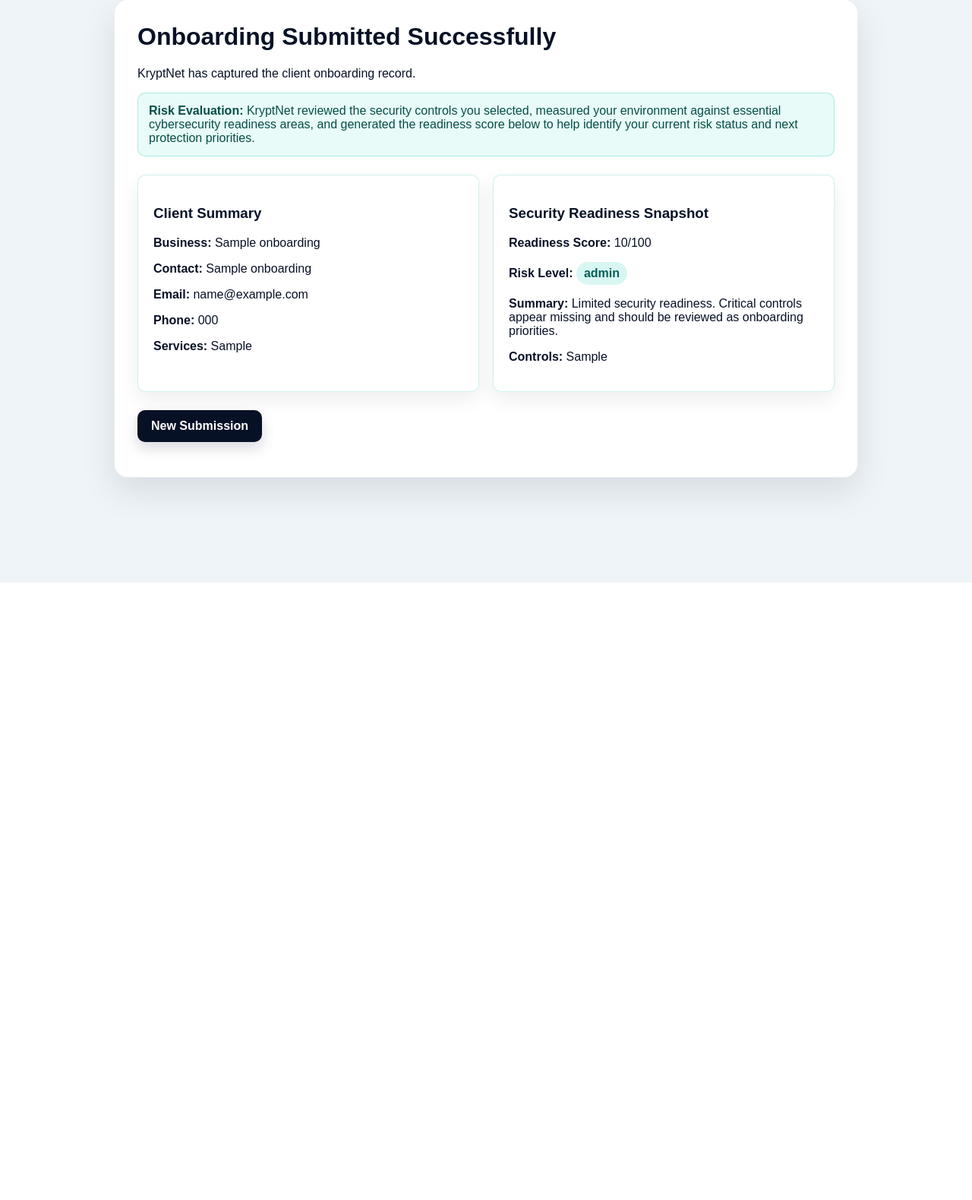
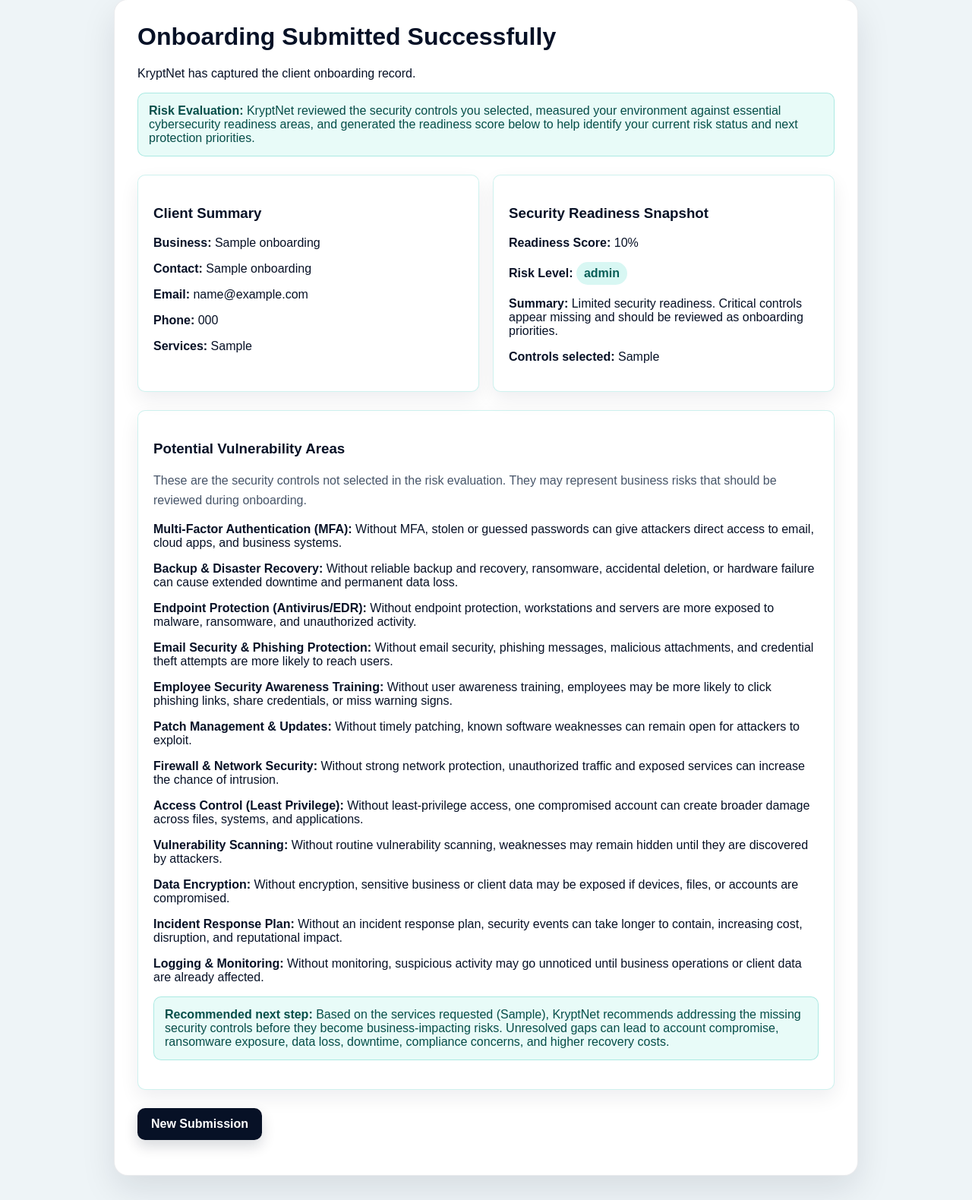
Before and after one commit to kofi4me/kryptnet-onboarding, a Flask app: page /success/1 in a window 1280 px wide. Shown: the part 33-1613 px from the top of the page at 76% size. Before the commit the page ends 800 px from the top, so only its background shows below. Run offline with Flask 3, Linux system fonts and the light colour scheme; tables that the repository leaves empty hold one stand-in row (values such as "Sample post").

Commit message:
Expand risk evaluation reporting

```diff
--- a/app.py
+++ b/app.py
@@ -5,6 +5,7 @@ import os
 import re
 import secrets
 import smtplib
+import textwrap
 
 from flask import Flask, jsonify, redirect, render_template, request, session, url_for
 from flask_migrate import Migrate
@@ -69,6 +70,56 @@ def split_csv(value):
     return [item.strip() for item in value.split(",") if item.strip()] if value else []
 
 
+def format_score(score):
+    if score is None:
+        score = 0
+    return f"{score}%"
+
+
+def build_control_assessment(record):
+    selected_controls = split_csv(record.risk_controls)
+    missing_controls = [
+        control for control in RISK_CONTROL_OPTIONS if control not in selected_controls
+    ]
+    exposure_lines = [
+        f"{control}: {RISK_CONTROL_EXPOSURES[control]}"
+        for control in missing_controls
+    ]
+    selected_controls_text = (
+        ", ".join(selected_controls) if selected_controls else "No implemented controls selected"
+    )
+    missing_controls_text = (
+        ", ".join(missing_controls) if missing_controls else "No major control gaps selected"
+    )
+
+    return {
+        "selected_controls": selected_controls,
+        "missing_controls": missing_controls,
+        "exposure_lines": exposure_lines,
+        "selected_controls_text": selected_controls_text,
+        "missing_controls_text": missing_controls_text,
+    }
+
+
+def build_service_risk_statement(record):
+    services = split_csv(record.selected_services)
+    services_text = ", ".join(services) if services else "the requested services"
+    assessment = build_control_assessment(record)
+    if not assessment["missing_controls"]:
+        return (
+            f"Based on the services requested ({services_text}), KryptNet should still "
+            "validate the selected controls, confirm they are configured correctly, "
+            "and identify any hidden gaps that may not be visible from the intake form."
+        )
+
+    return (
+        f"Based on the services requested ({services_text}), KryptNet recommends "
+        "addressing the missing security controls before they become business-impacting "
+        "risks. Unresolved gaps can lead to account compromise, ransomware exposure, "
+        "data loss, downtime, compliance concerns, and higher recovery costs."
+    )
+
+
 class ClientOnboarding(db.Model):
     id = db.Column(db.Integer, primary_key=True)
     business_name = db.Column(db.String(200), nullable=False)
@@ -119,6 +170,7 @@ class ClientOnboarding(db.Model):
             "notes": self.notes,
             "authorized": self.authorized,
             "risk_score": self.risk_score,
+            "risk_score_percent": format_score(self.risk_score or 0),
             "risk_level": self.risk_level,
             "security_readiness_score": self.risk_score,
             "readiness_summary": build_readiness_summary(
@@ -167,6 +219,21 @@ RISK_CONTROL_WEIGHTS = {
     "Data Encryption": 7,
 }
 
+RISK_CONTROL_EXPOSURES = {
+    "Multi-Factor Authentication (MFA)": "Without MFA, stolen or guessed passwords can give attackers direct access to email, cloud apps, and business systems.",
+    "Backup & Disaster Recovery": "Without reliable backup and recovery, ransomware, accidental deletion, or hardware failure can cause extended downtime and permanent data loss.",
+    "Endpoint Protection (Antivirus/EDR)": "Without endpoint protection, workstations and servers are more exposed to malware, ransomware, and unauthorized activity.",
+    "Email Security & Phishing Protection": "Without email security, phishing messages, malicious attachments, and credential theft attempts are more likely to reach users.",
+    "Employee Security Awareness Training": "Without user awareness training, employees may be more likely to click phishing links, share credentials, or miss warning signs.",
+    "Patch Management & Updates": "Without timely patching, known software weaknesses can remain open for attackers to exploit.",
+    "Firewall & Network Security": "Without strong network protection, unauthorized traffic and exposed services can increase the chance of intrusion.",
+    "Access Control (Least Privilege)": "Without least-privilege access, one compromised account can create broader damage across files, systems, and applications.",
+    "Vulnerability Scanning": "Without routine vulnerability scanning, weaknesses may remain hidden until they are discovered by attackers.",
+    "Data Encryption": "Without encryption, sensitive business or client data may be exposed if devices, files, or accounts are compromised.",
+    "Incident Response Plan": "Without an incident response plan, security events can take longer to contain, increasing cost, disruption, and reputational impact.",
+    "Logging & Monitoring": "Without monitoring, suspicious activity may go unnoticed until business operations or client data are already affected.",
+}
+
 
 def ensure_database_tables():
     # Keep migrations as the primary schema workflow, but bootstrap the core
@@ -187,9 +254,12 @@ def build_client_confirmation_email(record):
 
     services = split_csv(record.selected_services)
     services_text = ", ".join(services) if services else "Not specified"
-    risk_controls = split_csv(record.risk_controls)
-    risk_controls_text = ", ".join(risk_controls) if risk_controls else "Not specified"
+    assessment = build_control_assessment(record)
     readiness_summary = build_readiness_summary(record.risk_score, record.risk_level)
+    service_risk_statement = build_service_risk_statement(record)
+    exposure_text = "\n".join(f"- {line}" for line in assessment["exposure_lines"])
+    if not exposure_text:
+        exposure_text = "- No major missing control exposures were identified from the selected answers."
 
     body = f"""Hello {record.contact_name},
 
@@ -200,9 +270,17 @@ We have received your request for:
 - Contact email: {record.email}
 - Phone: {record.phone}
 - Services requested: {services_text}
-- Security readiness score: {record.risk_score}/100
+- Security readiness score: {format_score(record.risk_score)}
 - Risk level: {record.risk_level}
 - Readiness summary: {readiness_summary}
+- Controls selected as currently implemented: {assessment["selected_controls_text"]}
+- Controls not selected and requiring review: {assessment["missing_controls_text"]}
+
+Potential vulnerability areas:
+{exposure_text}
+
+Risk evaluation note:
+{service_risk_statement}
 
 Our team will review your submission and follow up with next steps.
 
@@ -229,9 +307,12 @@ def build_admin_notification_email(record):
 
     services = split_csv(record.selected_services)
     services_text = ", ".join(services) if services else "Not specified"
-    risk_controls = split_csv(record.risk_controls)
-    risk_controls_text = ", ".join(risk_controls) if risk_controls else "Not specified"
+    assessment = build_control_assessment(record)
     readiness_summary = build_readiness_summary(record.risk_score, record.risk_level)
+    service_risk_statement = build_service_risk_statement(record)
+    exposure_text = "\n".join(f"- {line}" for line in assessment["exposure_lines"])
+    if not exposure_text:
+        exposure_text = "- No major missing control exposures were identified from the selected answers."
 
     body = f"""A new onboarding submission has been received.
 
@@ -247,11 +328,19 @@ Servers: {record.servers if record.servers is not None else 'Not provided'}
 Email platform: {record.email_platform or 'Not provided'}
 Internet provider: {record.internet_provider or 'Not provided'}
 Number of WiFi AP: {record.wifi_aps if record.wifi_aps is not None else 'Not provided'}
-Risk evaluation controls: {risk_controls_text}
+Risk evaluation controls selected: {assessment["selected_controls_text"]}
+Missing controls requiring review: {assessment["missing_controls_text"]}
 Services requested: {services_text}
-Security readiness score: {record.risk_score}/100
+Security readiness score: {format_score(record.risk_score)}
 Risk level: {record.risk_level}
 Readiness summary: {readiness_summary}
+
+Potential vulnerability areas:
+{exposure_text}
+
+Risk evaluation note:
+{service_risk_statement}
+
 Notes: {record.notes or 'None'}
 Submitted at: {record.created_at.isoformat()}
 """
@@ -267,17 +356,22 @@ def generate_onboarding_report_pdf(record):
 
     def write_line(text, gap=18):
         nonlocal y
-        if y < 60:
-            pdf.showPage()
-            y = height - 50
-        pdf.drawString(50, y, str(text))
-        y -= gap
+        text = str(text)
+        if not text:
+            y -= gap
+            return
+        for wrapped_line in textwrap.wrap(text, width=92, subsequent_indent="  "):
+            if y < 60:
+                pdf.showPage()
+                y = height - 50
+            pdf.drawString(50, y, wrapped_line)
+            y -= gap
 
-    services = record.selected_services.split(",") if record.selected_services else []
+    services = split_csv(record.selected_services)
     services_text = ", ".join(services) if services else "Not specified"
-    risk_controls = split_csv(record.risk_controls)
-    risk_controls_text = ", ".join(risk_controls) if risk_controls else "Not specified"
+    assessment = build_control_assessment(record)
     readiness_summary = build_readiness_summary(record.risk_score, record.risk_level)
+    service_risk_statement = build_service_risk_statement(record)
 
     pdf.setTitle(f"KryptNet Onboarding Report {record.id}")
     pdf.setFont("Helvetica-Bold", 18)
@@ -302,14 +396,33 @@ def generate_onboarding_report_pdf(record):
         f"Email Platform: {record.email_platform or 'Not provided'}",
         f"Internet Provider: {record.internet_provider or 'Not provided'}",
         "",
-        f"Risk Evaluation Controls: {risk_controls_text}",
+        f"Risk Evaluation Controls Selected: {assessment['selected_controls_text']}",
+        f"Controls Not Selected For Review: {assessment['missing_controls_text']}",
         f"Services Requested: {services_text}",
-        f"Security Readiness Score: {record.risk_score}/100",
+        f"Security Readiness Score: {format_score(record.risk_score)}",
         f"Risk Level: {record.risk_level}",
         f"Readiness Summary: {readiness_summary}",
         "",
-        f"Notes: {record.notes or 'None'}",
+        "Potential Vulnerability Areas:",
     ]
+
+    for exposure_line in assessment["exposure_lines"]:
+        report_lines.append(f"- {exposure_line}")
+
+    if not assessment["exposure_lines"]:
+        report_lines.append(
+            "- No major missing control exposures were identified from the selected answers."
+        )
+
+    report_lines.extend(
+        [
+            "",
+            "Risk Evaluation Note:",
+            service_risk_statement,
+            "",
+            f"Notes: {record.notes or 'None'}",
+        ]
+    )
 
     for line in report_lines:
         write_line(line)
@@ -634,6 +747,7 @@ def submission_success(submission_id):
     email_status = request.args.get("email_status", "unknown")
     admin_email_status = request.args.get("admin_email_status", "unknown")
     readiness_summary = build_readiness_summary(record.risk_score, record.risk_level)
+    assessment = build_control_assessment(record)
     return render_template(
         "success.html",
         record=record,
@@ -641,6 +755,9 @@ def submission_success(submission_id):
         admin_email_status=admin_email_status,
         admin_notification_email=ADMIN_NOTIFICATION_EMAIL,
         readiness_summary=readiness_summary,
+        assessment=assessment,
+        service_risk_statement=build_service_risk_statement(record),
+        risk_score_percent=format_score(record.risk_score),
     )
 
 
@@ -739,17 +856,6 @@ def healthcheck():
     )
 
 
-@app.route("/admin-config-check")
-def admin_config_check():
-    return jsonify(
-        {
-            "admin_password_configured": ADMIN_PASSWORD != "change-me-now",
-            "admin_username_configured": ADMIN_USERNAME != "admin",
-            "admin_username_length": len(ADMIN_USERNAME),
-        }
-    )
-
-
 ensure_database_tables()
 
 
--- a/templates/admin.html
+++ b/templates/admin.html
@@ -35,7 +35,7 @@
                     <td>{{ record.email }}</td>
                     <td>{{ record.selected_services.replace(',', ', ') }}</td>
                     <td>{{ record.risk_controls.replace(',', ', ') if record.risk_controls else 'Not provided' }}</td>
-                    <td><span class="badge">{{ record.risk_score }}/100 - {{ record.risk_level }} risk</span></td>
+                    <td><span class="badge">{{ record.risk_score }}% - {{ record.risk_level }} risk</span></td>
                     <td>{{ record.created_at.strftime('%Y-%m-%d %H:%M') }}</td>
                 </tr>
                 {% else %}
--- a/templates/success.html
+++ b/templates/success.html
@@ -19,11 +19,23 @@
             </div>
             <div class="card">
                 <h3>Security Readiness Snapshot</h3>
-                <p><strong>Readiness Score:</strong> {{ record.risk_score }}/100</p>
+                <p><strong>Readiness Score:</strong> {{ risk_score_percent }}</p>
                 <p><strong>Risk Level:</strong> <span class="badge">{{ record.risk_level }}</span></p>
                 <p><strong>Summary:</strong> {{ readiness_summary }}</p>
-                <p><strong>Controls:</strong> {{ record.risk_controls.replace(',', ', ') if record.risk_controls else 'Not provided' }}</p>
+                <p><strong>Controls selected:</strong> {{ assessment.selected_controls_text }}</p>
             </div>
+        </div>
+        <div class="card" style="margin-top: 24px;">
+            <h3>Potential Vulnerability Areas</h3>
+            <p class="muted">These are the security controls not selected in the risk evaluation. They may represent business risks that should be reviewed during onboarding.</p>
+            {% if assessment.exposure_lines %}
+                {% for exposure in assessment.exposure_lines %}
+                <p><strong>{{ exposure.split(':', 1)[0] }}:</strong>{{ exposure.split(':', 1)[1] }}</p>
+                {% endfor %}
+            {% else %}
+                <p>No major missing control exposures were identified from the selected answers.</p>
+            {% endif %}
+            <div class="hint"><strong>Recommended next step:</strong> {{ service_risk_statement }}</div>
         </div>
         <p style="margin-top: 24px;">
             <a class="btn" href="/onboarding">New Submission</a>
```
Also changed, not shown: README.md.
